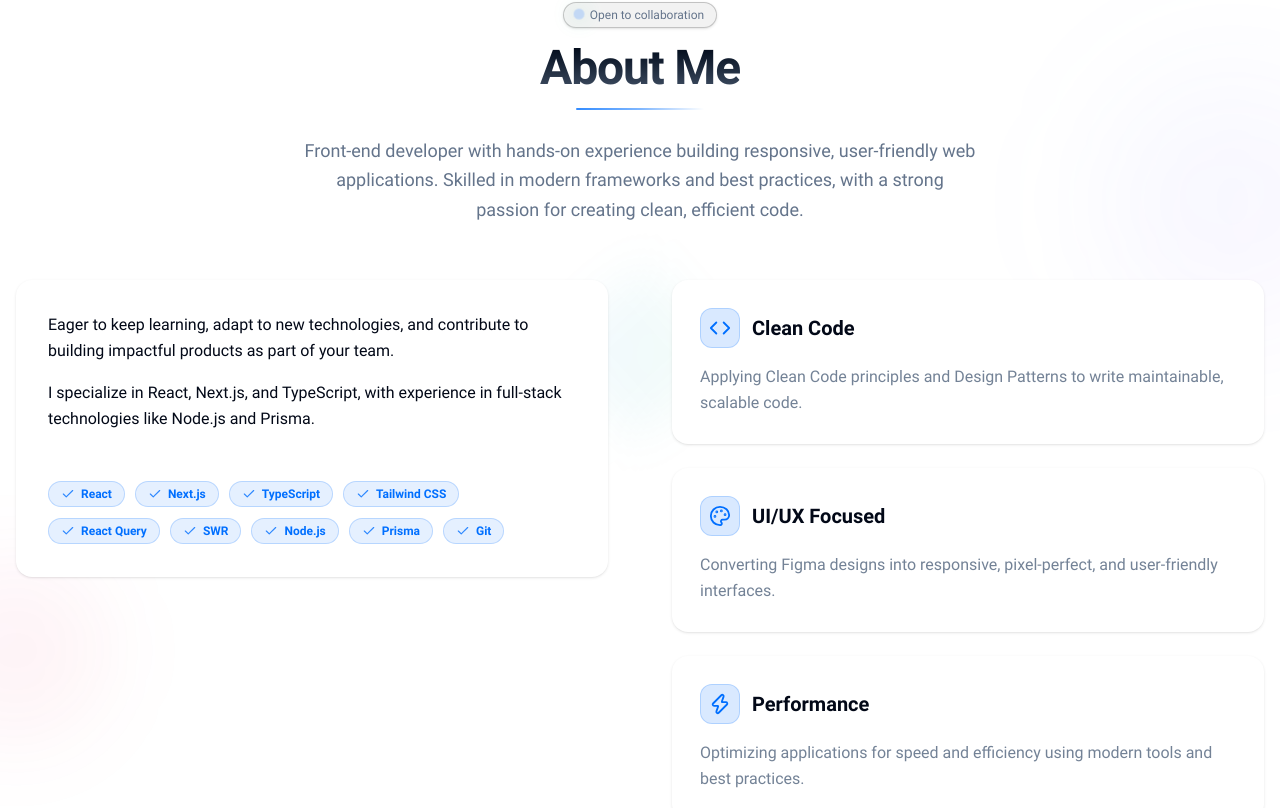
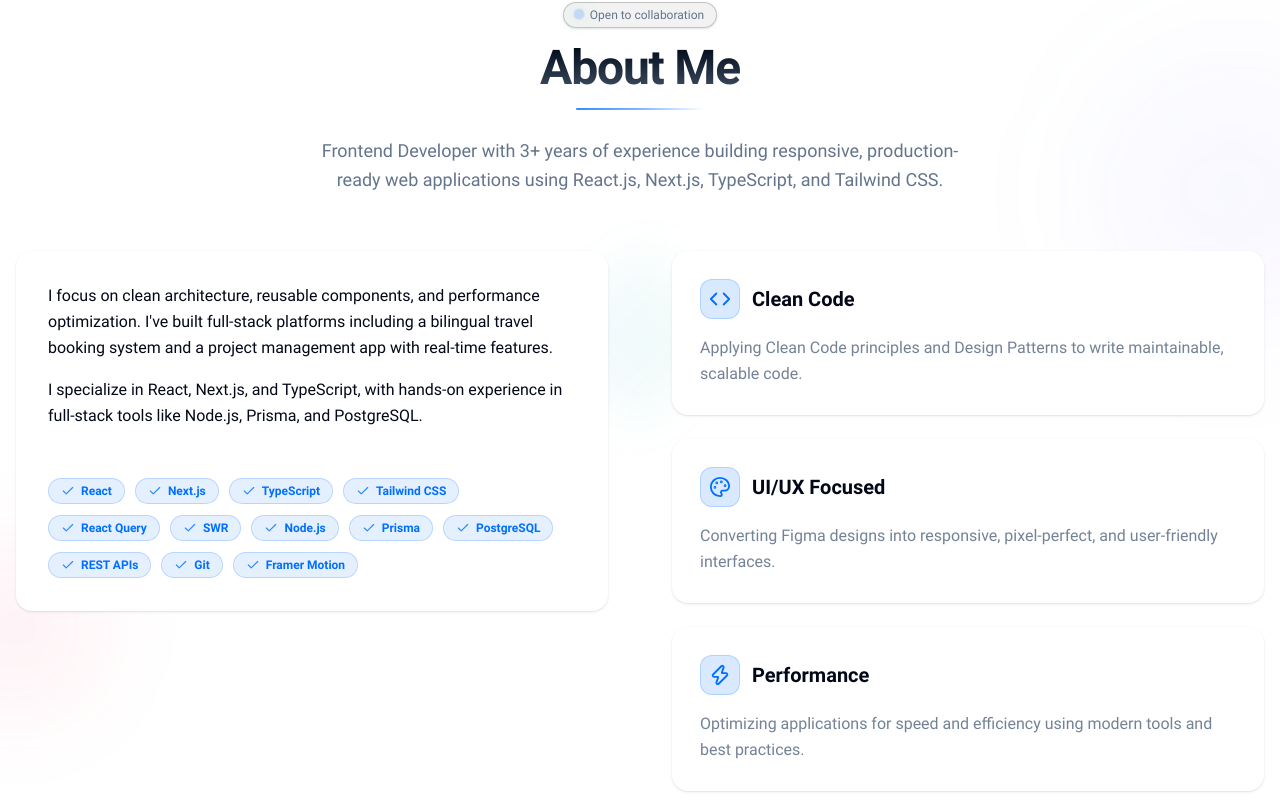
Before and after one commit to ART1377/Portfolio, a Next.js app: page /en in a window 1280 px wide. Shown: the part 832-1640 px from the top of the page. Built offline with nearby package versions, Linux system fonts and the light colour scheme; no server answers.

Commit message:
feat: change about section

```diff
--- a/src/data/about.ts
+++ b/src/data/about.ts
@@ -13,9 +13,9 @@ export type AboutData = {
 export const aboutData: Record<'en' | 'fa', AboutData> = {
   en: {
     description: [
-      'Front-end developer with hands-on experience building responsive, user-friendly web applications. Skilled in modern frameworks and best practices, with a strong passion for creating clean, efficient code.',
-      'Eager to keep learning, adapt to new technologies, and contribute to building impactful products as part of your team.',
-      'I specialize in React, Next.js, and TypeScript, with experience in full-stack technologies like Node.js and Prisma.',
+      'Frontend Developer with 3+ years of experience building responsive, production-ready web applications using React.js, Next.js, TypeScript, and Tailwind CSS.',
+      "I focus on clean architecture, reusable components, and performance optimization. I've built full-stack platforms including a bilingual travel booking system and a project management app with real-time features.",
+      'I specialize in React, Next.js, and TypeScript, with hands-on experience in full-stack tools like Node.js, Prisma, and PostgreSQL.',
     ],
     skills: [
       'React',
@@ -26,7 +26,10 @@ export const aboutData: Record<'en' | 'fa', AboutData> = {
       'SWR',
       'Node.js',
       'Prisma',
+      'PostgreSQL',
+      'REST APIs',
       'Git',
+      'Framer Motion',
     ],
     features: [
       {
@@ -51,9 +54,9 @@ export const aboutData: Record<'en' | 'fa', AboutData> = {
   },
   fa: {
     description: [
-      'توسعه‌دهنده فرانت‌اند با تجربه عملی در ساخت برنامه‌های وب واکنش‌گرا و کاربرپسند. مسلط به فریم‌ورک‌های مدرن و بهترین شیوه‌ها، با علاقه‌مندی به نوشتن کد تمیز و بهینه.',
-      'مشتاق به یادگیری مداوم، تسلط بر تکنولوژی‌های جدید و آماده همکاری در ساخت محصولات باکیفیت به عنوان عضوی از تیم.',
-      'متخصص در React، Next.js و TypeScript با تجربه در تکنولوژی‌های فول‌استک مانند Node.js و Prisma.',
+      'توسعه‌دهنده فرانت‌اند با بیش از ۳ سال تجربه در ساخت برنامه‌های وب واکنش‌گرا و آماده‌ی تولید با React.js، Next.js، TypeScript و Tailwind CSS.',
+      'تمرکز من روی معماری تمیز، کامپوننت‌های قابل استفاده مجدد و بهینه‌سازی عملکرد است. پلتفرم‌های فول‌استک از جمله یک سامانه رزرو سفر دوزبانه و یک اپلیکیشن مدیریت پروژه با قابلیت‌های بی‌درنگ ساخته‌ام.',
+      'متخصص در React، Next.js و TypeScript، با تجربه عملی در ابزارهای فول‌استک مانند Node.js، Prisma و PostgreSQL.',
     ],
     skills: [
       'React',
@@ -64,7 +67,10 @@ export const aboutData: Record<'en' | 'fa', AboutData> = {
       'SWR',
       'Node.js',
       'Prisma',
+      'PostgreSQL',
+      'REST APIs',
       'Git',
+      'Framer Motion',
     ],
     features: [
       {
```
